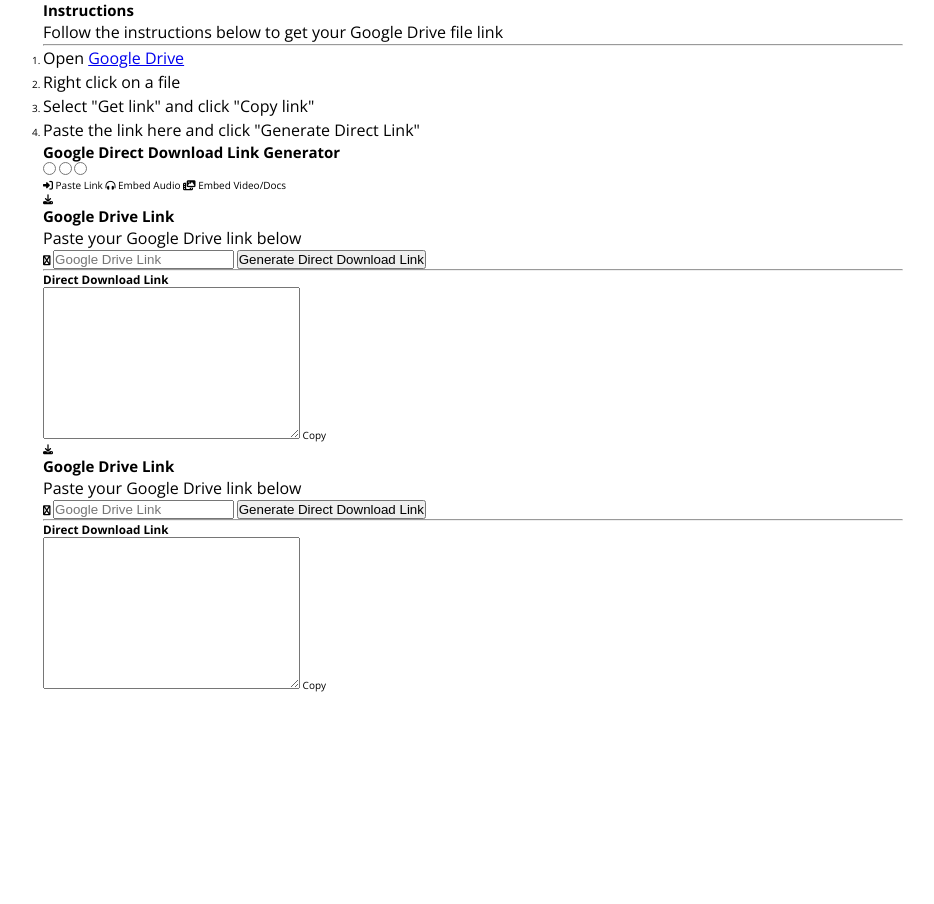
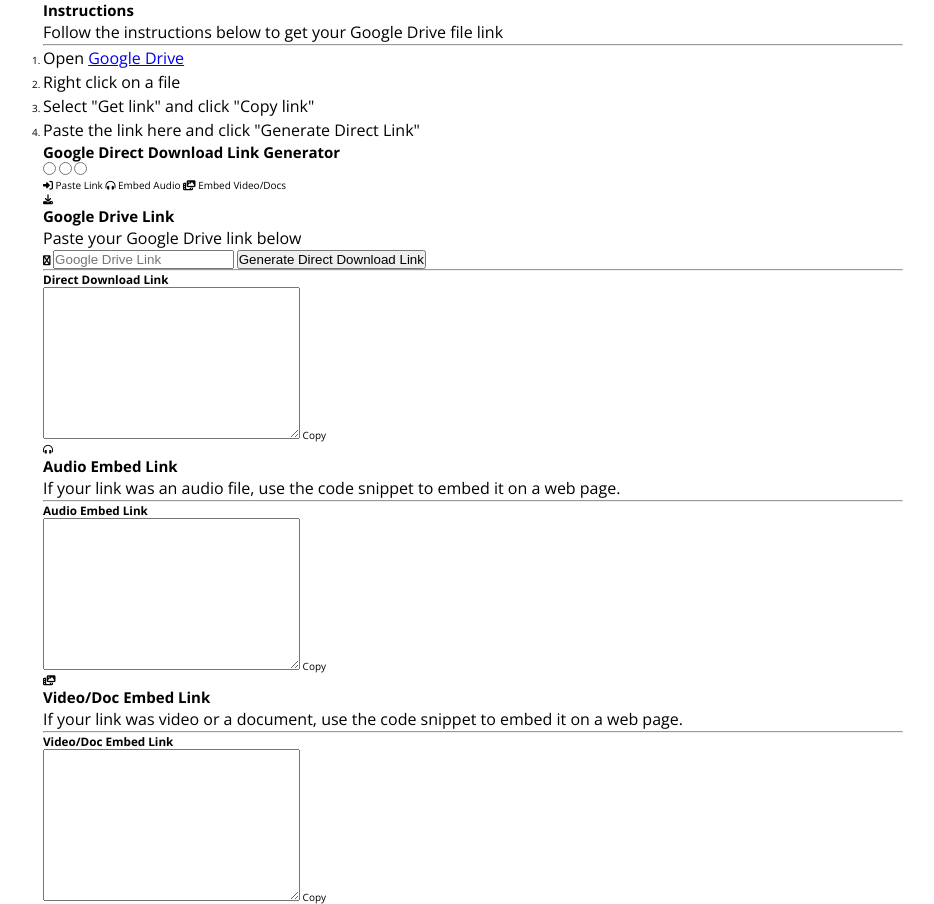
Before and after one commit to OybekKayumov/javascript-100-days, a website: page 8-ggl-drv-dwnl-link/index.html in a window 1280 px wide. Shown: the whole page, without its empty margins (167-1101 px from the left). Before the commit the page ends 800 px from the top, so only its background shows below. Drawn offline with nearby package versions, Linux system fonts and the light colour scheme.

```diff
--- a/8-ggl-drv-dwnl-link/index.html
+++ b/8-ggl-drv-dwnl-link/index.html
@@ -94,29 +94,35 @@
               </div>
 
               <!-- audio embed -->
-              <div class="content content-link">
-                <i class="fas fa-download"></i>
-                <h2>Google Drive Link</h2>
-                <p>Paste your Google Drive link below</p>
-
-                <form action="">
-                  <label for="glink">
-                    <i class="fas fa-google-drive"></i>
-                    <input type="text" placeholder="Google Drive Link" class="glink" id="glink" autocomplete="off" required>
-                  </label>
-
-                  <button id="btn" class="btn">
-                    Generate Direct Download Link
-                  </button>
+              <div class="content content-audio">
+                <i class="fas fa-headphones-alt"></i>
+                <h2>Audio Embed Link</h2>
+                <p>If your link was an audio file, use the code snippet to embed it on a web page.</p>
 
                   <div class="embed-code">
                     <hr>
-                    <h3>Direct Download Link</h3>
-                    <textarea name="" id="download-link" class="embed" cols="30" rows="10"></textarea>
-                    <span class="copy">Copy</span>
+                    <h3>Audio Embed Link</h3>
+                    <textarea name="" id="embed-audio" class="embed" cols="30" rows="10"></textarea>
+                    <span class="copy-audio">Copy</span>
                   </div>
                 </form>
               </div>
+
+              <!-- video embed -->
+              <div class="content content-video">
+                <i class="fas fa-photo-video"></i>
+                <h2>Video/Doc Embed Link</h2>
+                <p>If your link was video or a document, use the code snippet to embed it on a web page.</p>
+
+                  <div class="embed-code">
+                    <hr>
+                    <h3>Video/Doc Embed Link</h3>
+                    <textarea name="" id="embed-video" class="embed" cols="30" rows="10"></textarea>
+                    <span class="copy-video">Copy</span>
+                  </div>
+                </form>
+              </div>
+
             </section>
           </div>
         </div>
```
